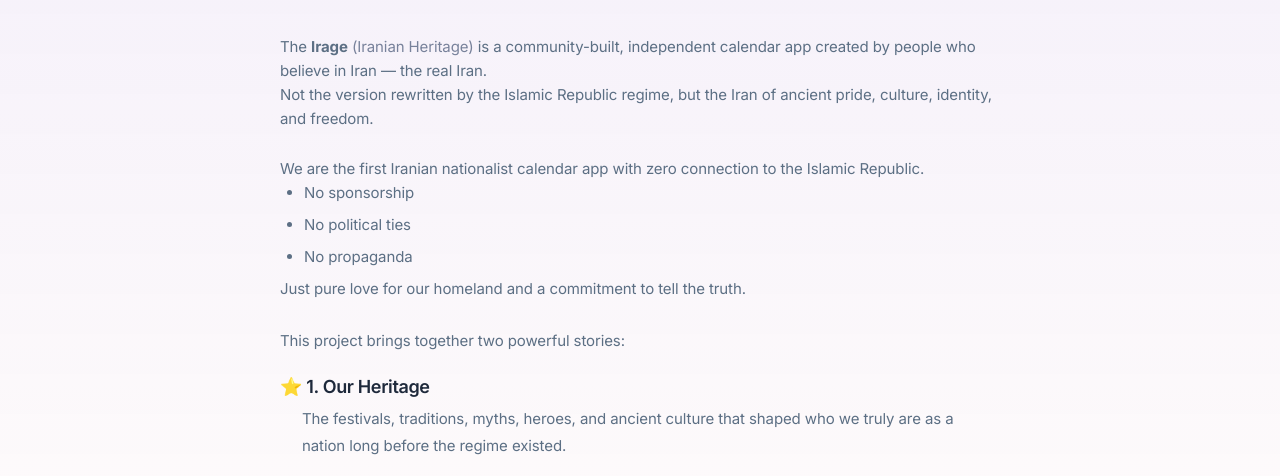
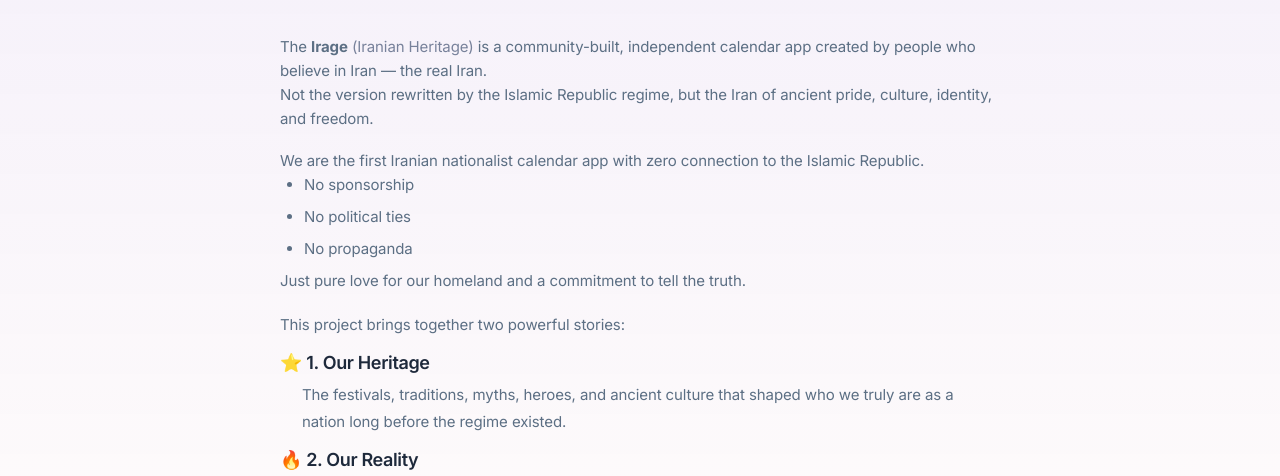
Before and after one commit to irage-official/Website, a plain HTML site: page pages/about.html in a window 1280 px wide. Shown: the part 246-722 px from the top of the page. Drawn offline with Linux system fonts and the light colour scheme; no server answers; a web font is replaced by a local one.

Commit message:
Update about page styles and structure by adding a specific class for styling and adjusting the layout of content sections for improved spacing.

```diff
--- a/assets/css/style.css
+++ b/assets/css/style.css
@@ -1330,6 +1330,11 @@ html[dir="ltr"] .terms-note {
     margin-bottom: 32px; /* 32px gap between sections and Questions and comments */
 }
 
+/* About page specific: 16px gap between sections */
+body.page-about .content-sections-container {
+    gap: 12px;
+}
+
 /* Content Section Component */
 content-section {
     display: block;
--- a/pages/about.html
+++ b/pages/about.html
@@ -65,7 +65,7 @@
     </style>
     <link rel="icon" type="image/png" href="../assets/images/logo_centered.png">
 </head>
-<body>
+<body class="page-about">
     <!-- Header -->
     <site-header data-active="about"></site-header>
 
```
